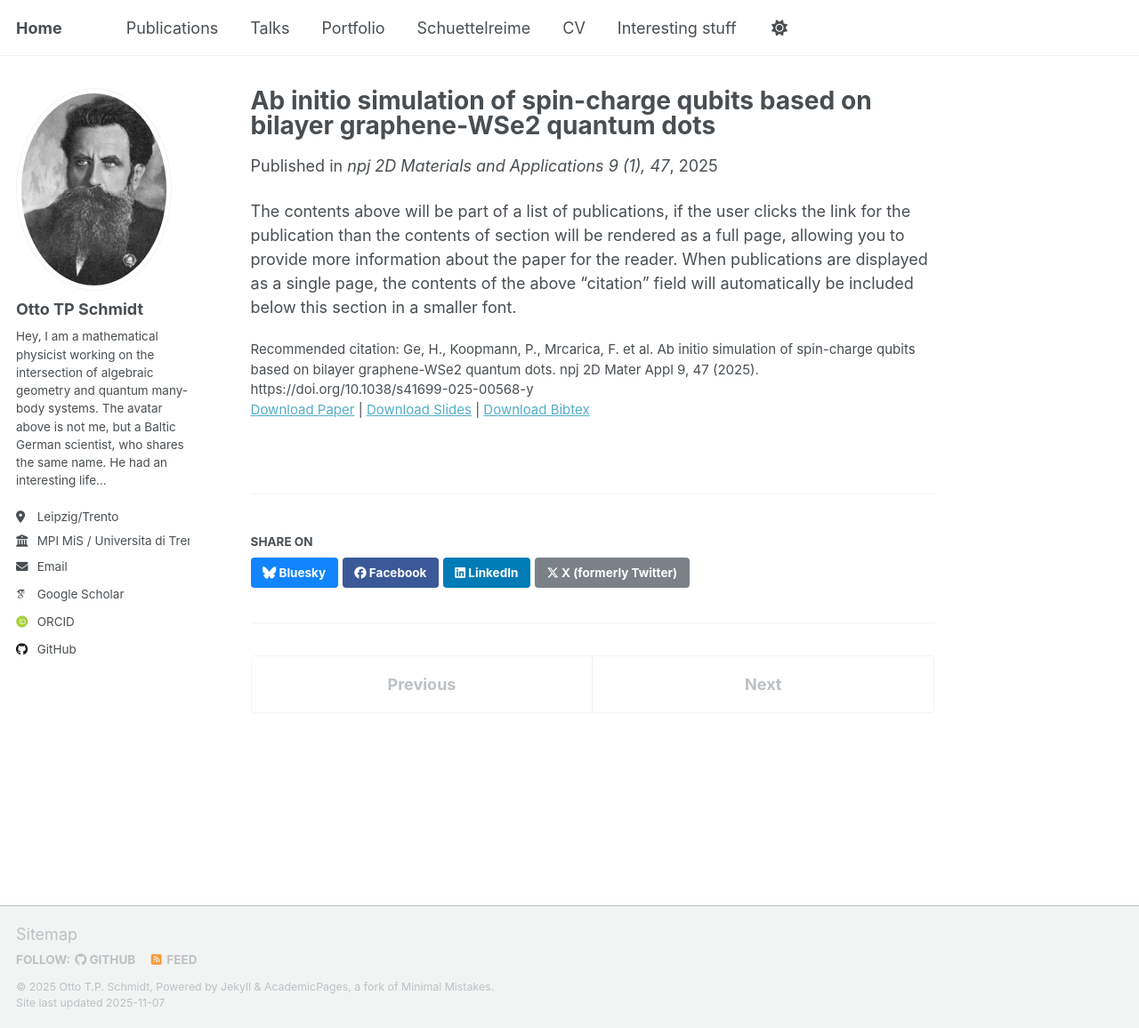
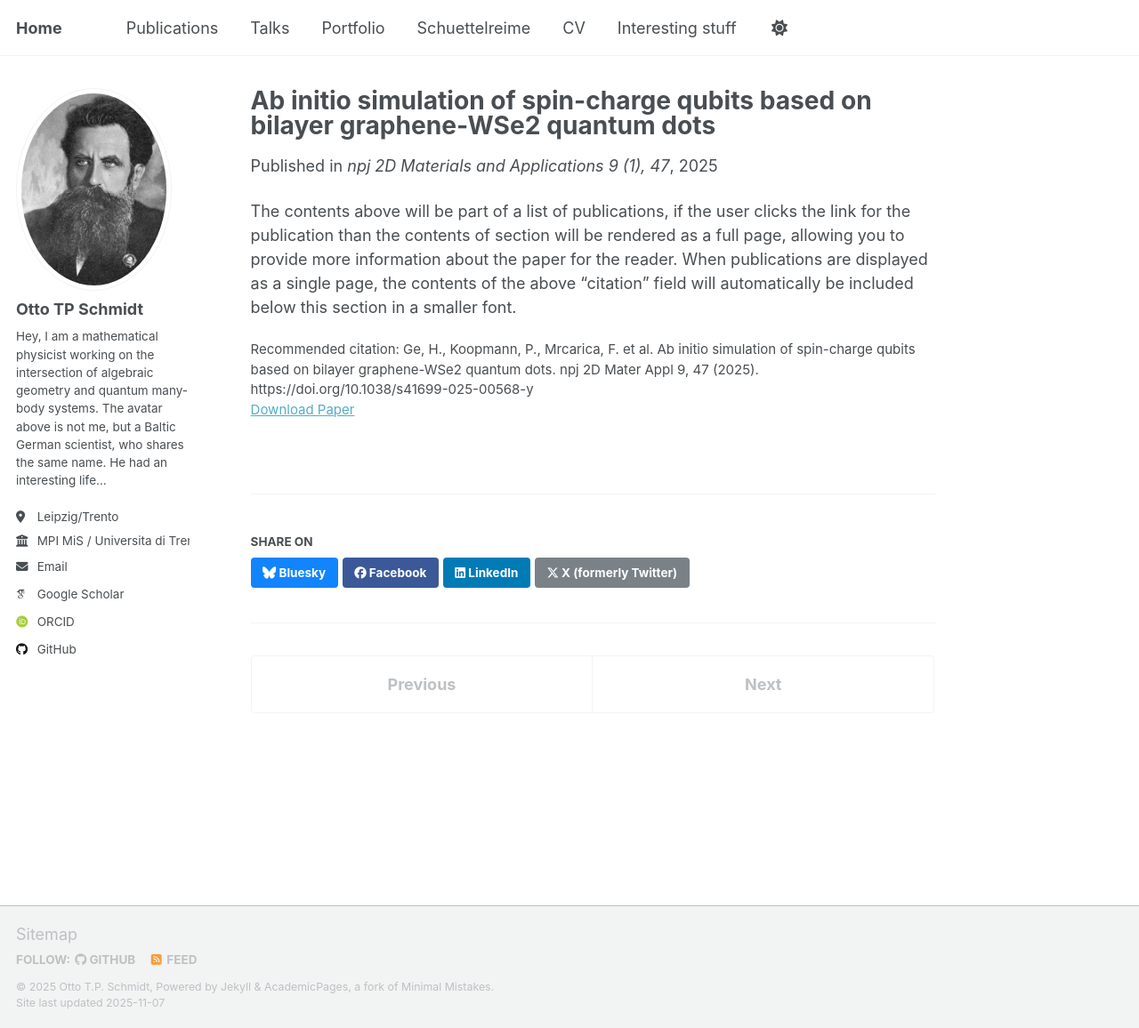
Before and after one commit to ottotpschmidt/ottotpschmidt.github.io, a Jekyll site: the page built from _publications/2009-10-01-paper-title-number-1.md, in a window 1280 px wide and 1156 px high. Shown: the whole window at 89% size. Built offline with Jekyll 4.4.1, drawn with Linux system fonts in a browser that asks for light colours; some web fonts are replaced; a script that is not in the unit is left out; part of the change alters nothing that is shown.

```diff
--- a/_publications/2009-10-01-paper-title-number-1.md
+++ b/_publications/2009-10-01-paper-title-number-1.md
@@ -6,9 +6,7 @@ permalink: /publication/2009-10-01-paper-title-number-1
 excerpt: 'In this paper we investigated a WSe2 heterostructure and proposed a novel scheme two define hyperentanglement between charge and spin.'
 date: 2025-05-12
 venue: 'npj 2D Materials and Applications 9 (1), 47'
-slidesurl: 'http://academicpages.github.io/files/slides1.pdf'
-paperurl: 'http://academicpages.github.io/files/paper1.pdf'
-bibtexurl: 'http://academicpages.github.io/files/bibtex1.bib'
+paperurl: '[http://academicpages.github.io/files/paper1.pdf](https://www.nature.com/articles/s41699-025-00568-y)'
 citation: 'Ge, H., Koopmann, P., Mrcarica, F. et al. Ab initio simulation of spin-charge qubits based on bilayer graphene-WSe2 quantum dots. npj 2D Mater Appl 9, 47 (2025). https://doi.org/10.1038/s41699-025-00568-y'
 ---
 The contents above will be part of a list of publications, if the user clicks the link for the publication than the contents of section will be rendered as a full page, allowing you to provide more information about the paper for the reader. When publications are displayed as a single page, the contents of the above "citation" field will automatically be included below this section in a smaller font.
```
